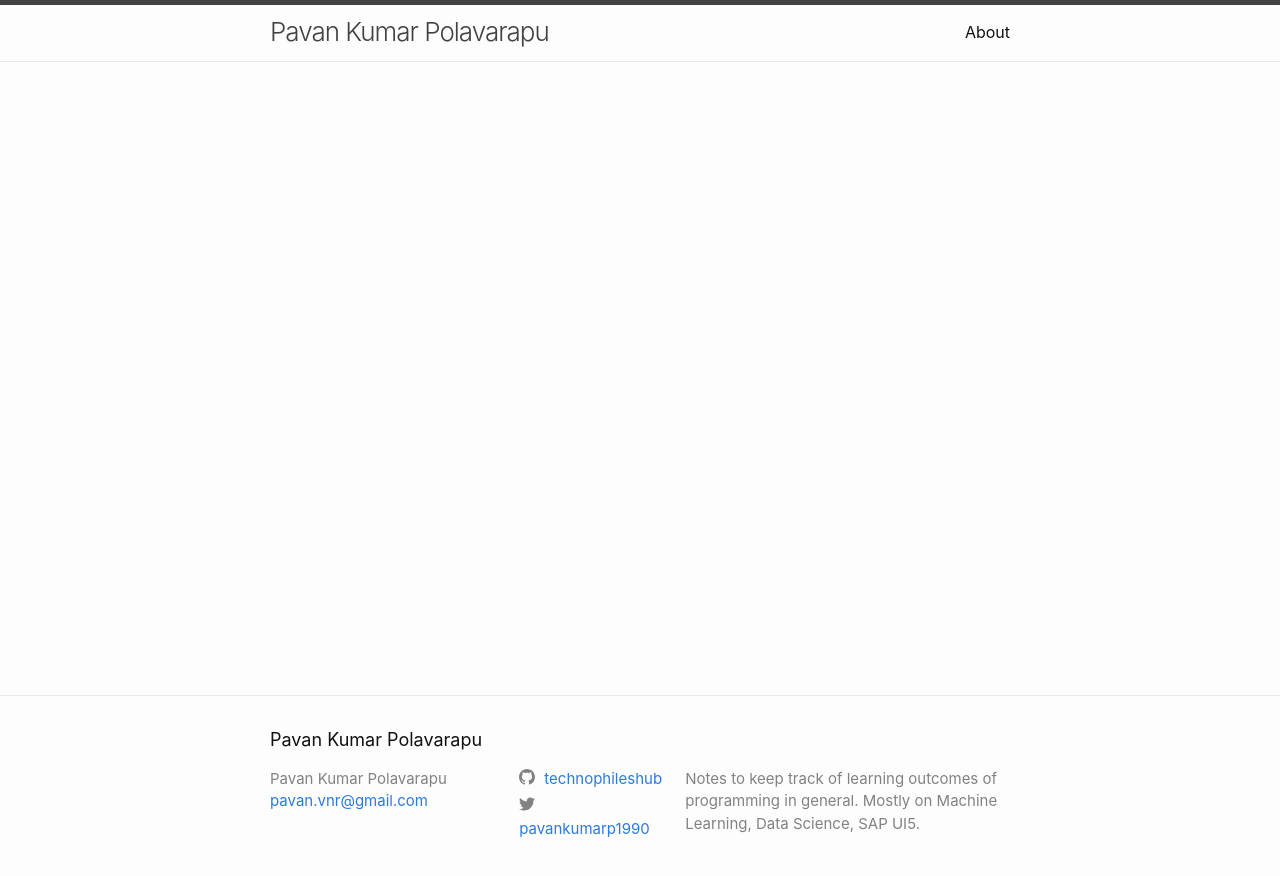
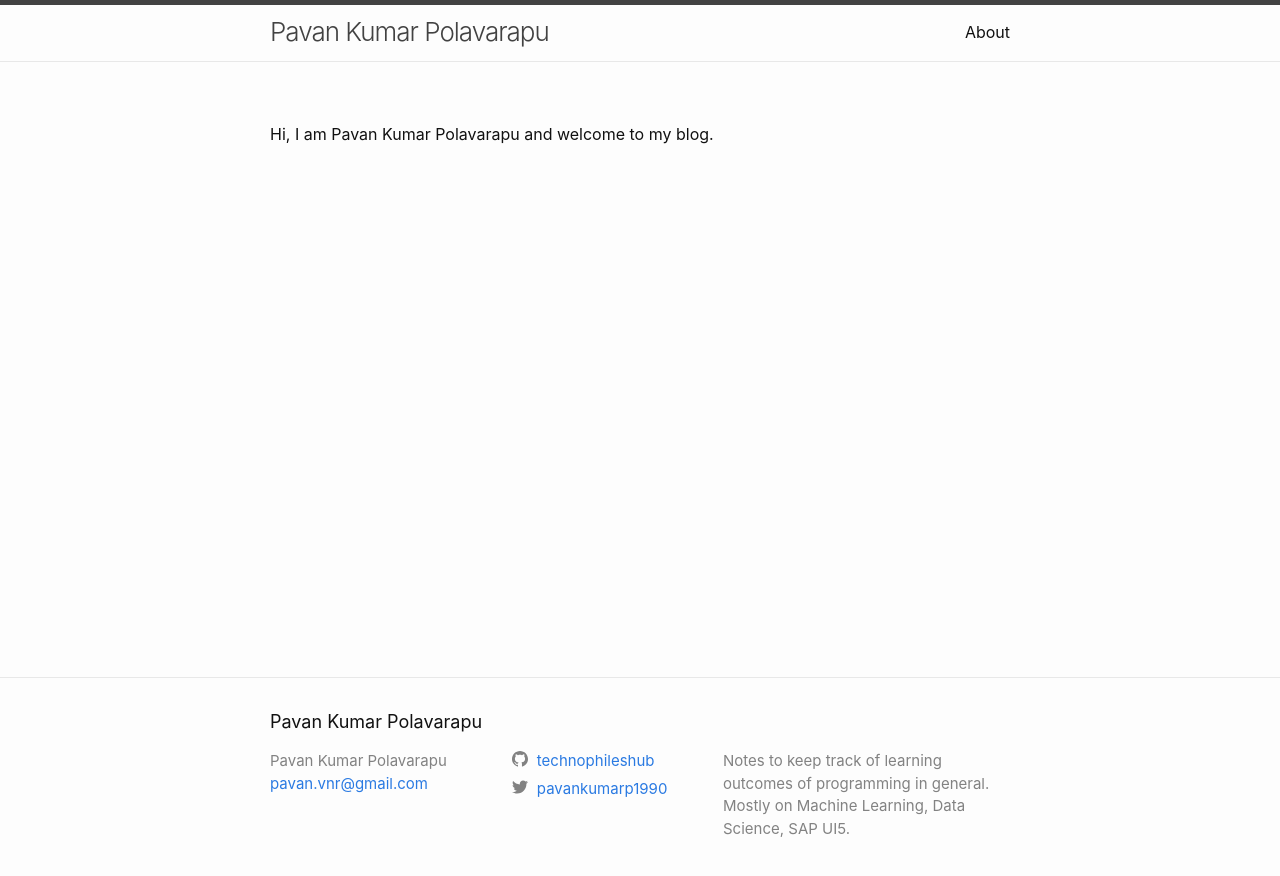
Before and after one commit to pavankumarpolavarapu/pavankumarpolavarapu_old.github.io, a Jekyll site: the page built from index.md, in a window 1280 px wide. Shown: the top 876 px of the page. Built offline with Jekyll 4.4.1, drawn with Linux system fonts in a browser that asks for light colours.

```diff
--- a/_config.yml
+++ b/_config.yml
@@ -22,6 +22,9 @@ url: "" # the base hostname & protocol for your site, e.g. http://example.com
 twitter_username: pavankumarp1990
 github_username:  technophileshub
 
+# Analytics
+google_analytics: UA-128577657-1
+
 # Build settings
 markdown: kramdown
 theme: minima
--- a/_includes/head.html
+++ b/_includes/head.html
@@ -2,6 +2,7 @@
   <meta charset="utf-8">
   <meta http-equiv="X-UA-Compatible" content="IE=edge">
   <meta name="viewport" content="width=device-width, initial-scale=1">
+  <link rel="shortcut icon" type="image/png" href="/assets/images/logo.png">
   {%- seo -%}
   <link rel="stylesheet" href="{{ "/assets/main.css" | relative_url }}">
   {%- feed_meta -%}
--- a/_includes/header.html
+++ b/_includes/header.html
@@ -23,6 +23,7 @@
             <a class="page-link" href="{{ my_page.url | relative_url }}">{{ my_page.title | escape }}</a>
             {%- endif -%}
           {%- endfor -%}
+          <a class="page-link" href="/about/">About</a>
         </div>
       </nav>
     {%- endif -%}
--- a/_sass/minima/_layout.scss
+++ b/_sass/minima/_layout.scss
@@ -135,18 +135,18 @@
 }
 
 .footer-col-1 {
-  width: -webkit-calc(33% - (#{$spacing-unit} / 2));
-  width:         calc(33% - (#{$spacing-unit} / 2));
+  width: -webkit-calc(32% - (#{$spacing-unit} / 2));
+  width:         calc(32% - (#{$spacing-unit} / 2));
 }
 
 .footer-col-2 {
-  width: -webkit-calc(22% - (#{$spacing-unit} / 2));
-  width:         calc(22% - (#{$spacing-unit} / 2));
+  width: -webkit-calc(28% - (#{$spacing-unit} / 2));
+  width:         calc(28% - (#{$spacing-unit} / 2));
 }
 
 .footer-col-3 {
-  width: -webkit-calc(45% - (#{$spacing-unit} / 2));
-  width:         calc(45% - (#{$spacing-unit} / 2));
+  width: -webkit-calc(40% - (#{$spacing-unit} / 2));
+  width:         calc(40% - (#{$spacing-unit} / 2));
 }
 
 @include media-query($on-laptop) {
--- a/index.md
+++ b/index.md
@@ -2,5 +2,7 @@
 # You don't need to edit this file, it's empty on purpose.
 # Edit theme's home layout instead if you wanna make some changes
 # See: https://jekyllrb.com/docs/themes/#overriding-theme-defaults
-layout: home
+layout: page
 ---
+
+Hi, I am Pavan Kumar Polavarapu and welcome to my blog.
```
Also changed, not shown: about/index.md (renamed from about.md, +3 -3 lines), assets/images/logo.png (added).
